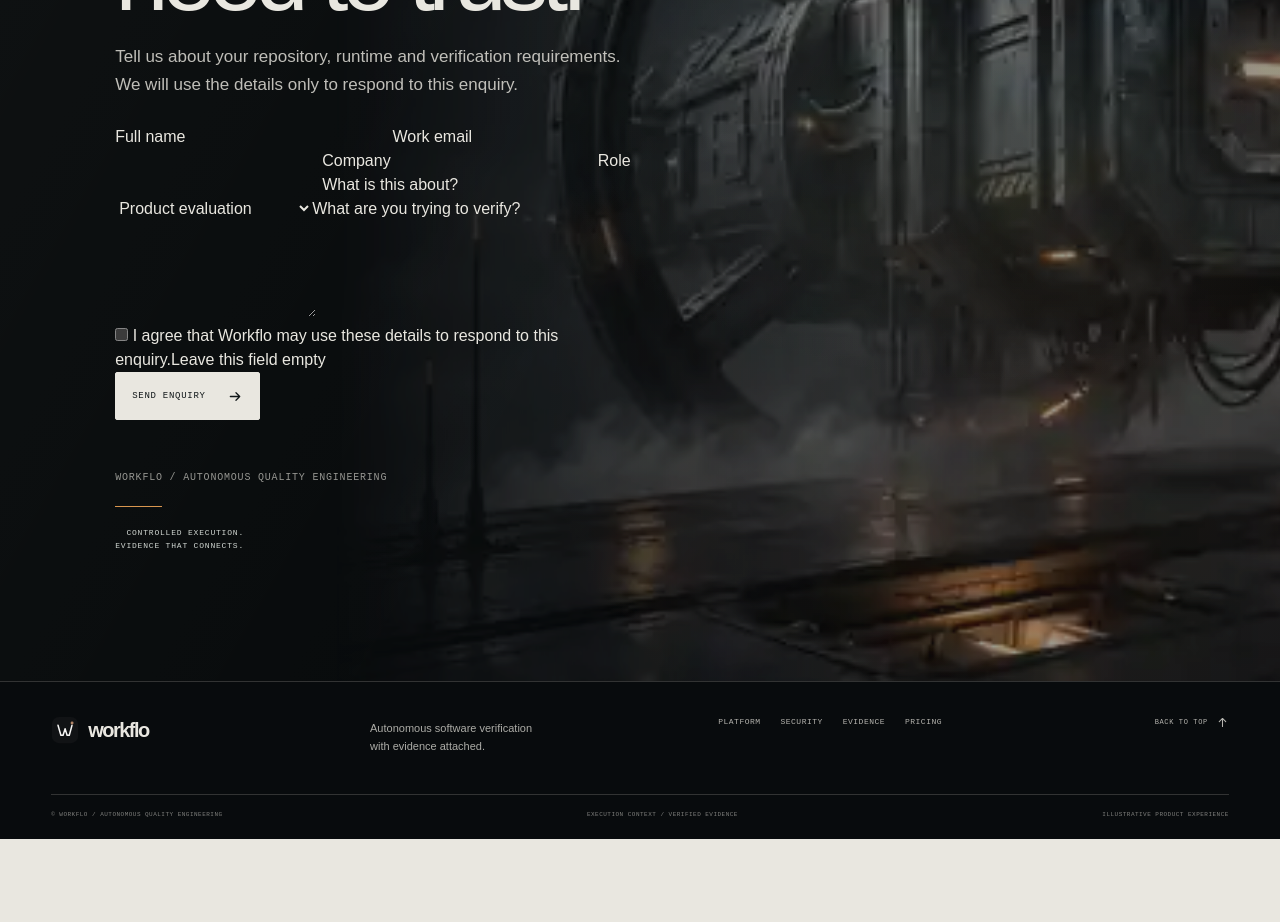
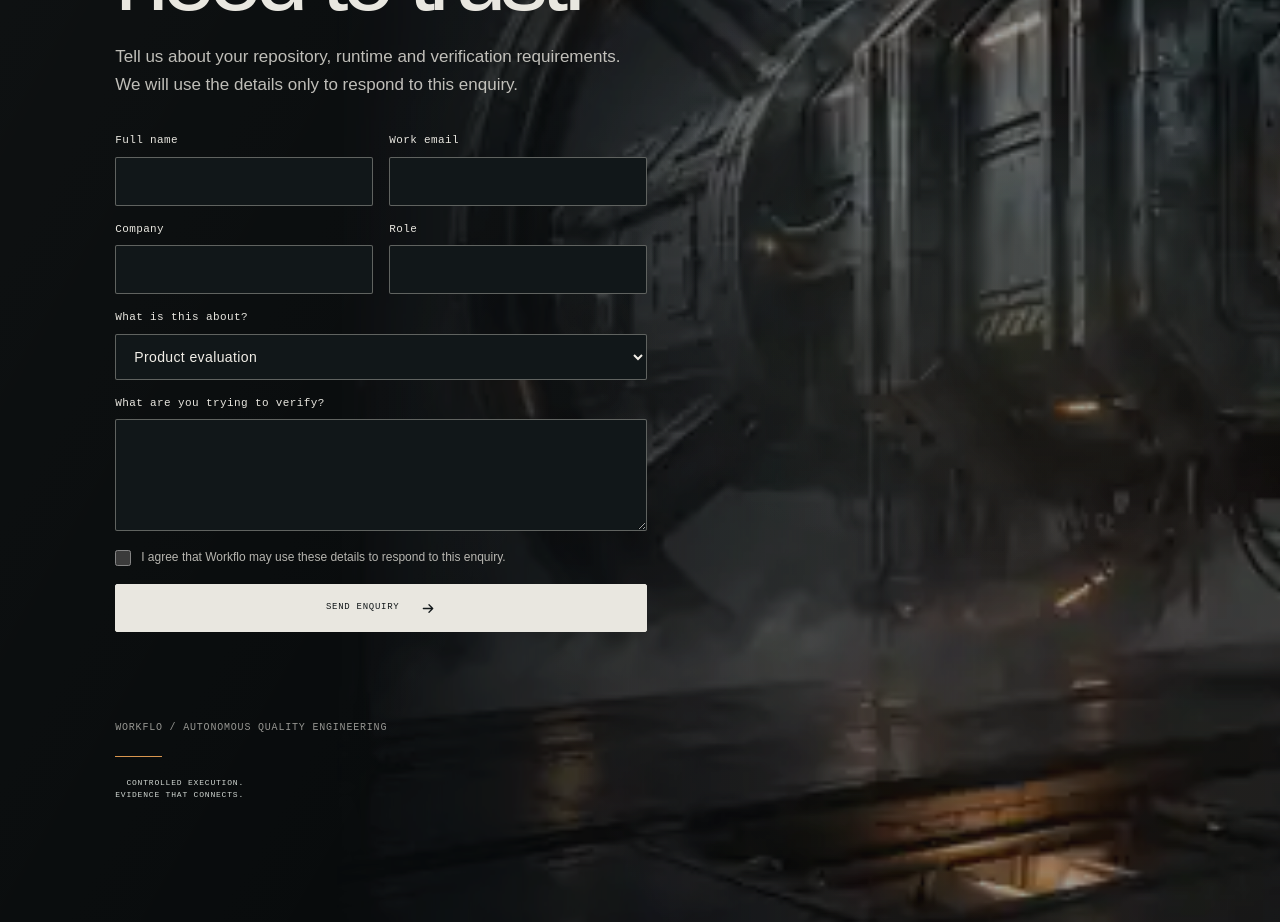
Before and after one commit to Kshitij-Tripathi87/Workflo-web, a React (Vite) app: page / in a window 1280 px wide. Shown: the part 10560-11482 px from the top of the page. Before the commit the page ends 11399 px from the top, so only its background shows below. Built offline with nearby package versions, Linux system fonts and the light colour scheme.

Commit message:
Style contact enquiry form within the flat cinematic design system

```diff
--- a/src/cinematic.css
+++ b/src/cinematic.css
@@ -780,3 +780,24 @@ body { font-family:var(--sans); }
 .scene-photo-sealed .scene-photo-scrim { background:rgba(5,7,8,.58) !important; mix-blend-mode:normal !important; }
 .scene-fog-a,.scene-fog-b { background:rgba(198,202,201,.08) !important; }
 .opening-seam { background:#e3a766 !important; }
+
+
+/* Contact enquiry form: flat editorial fieldwork, not a generic card. */
+.contact-form { width:min(100%,680px); margin-top:34px; display:grid; gap:18px; }
+.contact-form-grid { display:grid; grid-template-columns:repeat(2,minmax(0,1fr)); gap:16px; }
+.contact-form label { display:grid; gap:8px; color:#e9e7e0; font:11px/1.4 var(--mono); letter-spacing:.035em; }
+.contact-form input:not([type=checkbox]),.contact-form select,.contact-form textarea {
+ width:100%; border:1px solid rgba(236,232,221,.36); border-radius:2px; padding:13px 14px;
+ color:#f1eee7; background:#111719; font:14px/1.5 var(--sans); outline:none;
+}
+.contact-form :is(input,select,textarea):focus-visible { outline:2px solid #e0a165; outline-offset:2px; border-color:#e0a165; }
+.contact-form textarea { resize:vertical; min-height:112px; }
+.contact-form .contact-form-wide { grid-column:1/-1; }
+.contact-form .contact-consent { display:flex; grid-template-columns:auto 1fr; align-items:start; gap:10px; color:rgba(236,234,226,.76); font-family:var(--sans); font-size:12px; letter-spacing:0; }
+.contact-form .contact-consent input { width:16px; height:16px; margin:1px 0 0; accent-color:#e0a165; }
+.contact-honeypot { position:absolute !important; left:-10000px !important; width:1px !important; height:1px !important; overflow:hidden !important; }
+.contact-form button:disabled { opacity:.58; cursor:wait; transform:none; }
+.contact-feedback { min-height:1.5em; margin:0; font-size:13px !important; }
+.contact-feedback.is-sent { color:#b7d4ad !important; }
+.contact-feedback.is-error { color:#f0aa98 !important; }
+@media(max-width:680px) { .contact-form-grid { grid-template-columns:1fr; } .contact-form .contact-form-wide { grid-column:auto; } }
```
